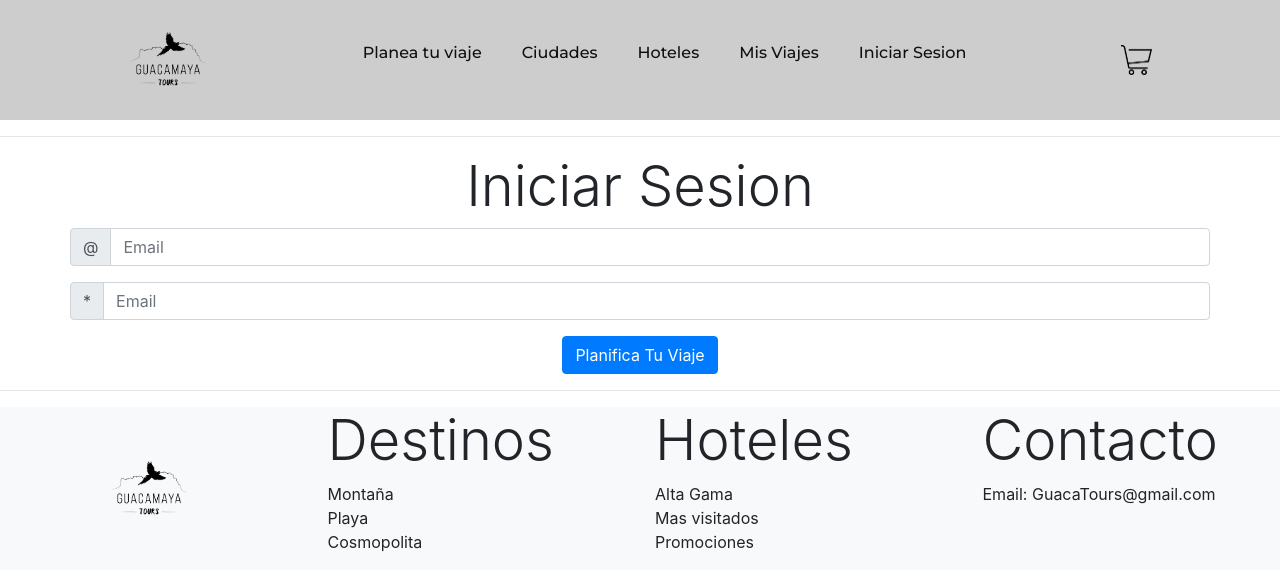
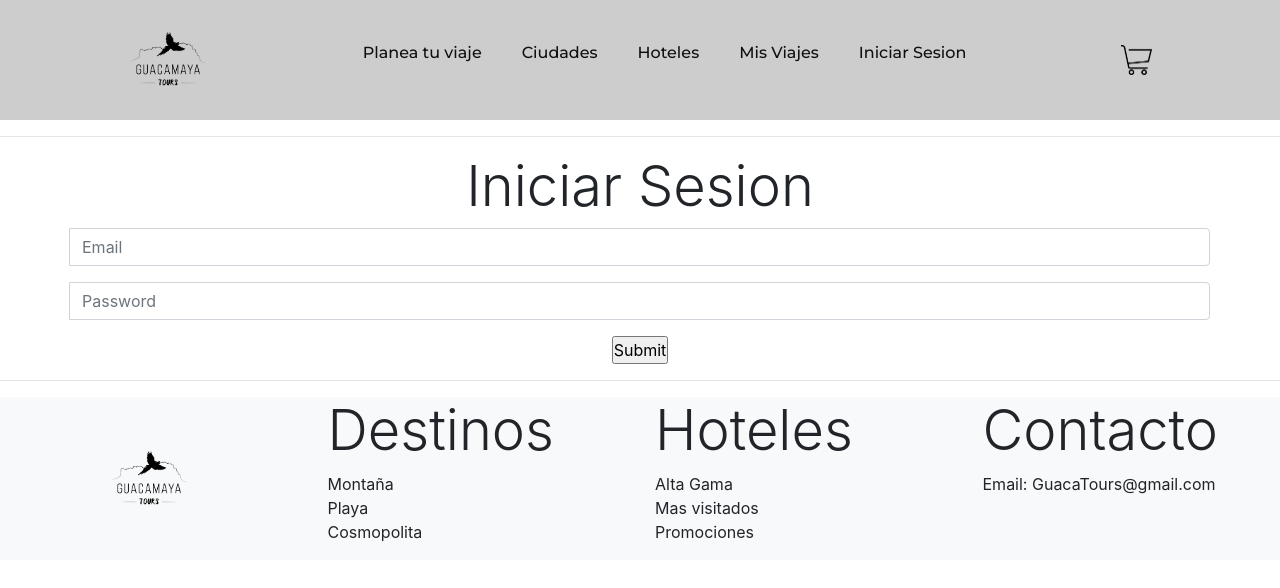
Before and after one commit to gianlucadibella/Guacamaya-Tours, an Angular app: page /login in a window 1280 px wide. Shown: the top 588 px of the page. Built offline with nearby package versions, Linux system fonts and the light colour scheme.

Commit message:
Iniciar Sesion completado, Componente Admin Creado

```diff
--- /dev/null
+++ b/src/app/admin/admin.component.html
@@ -0,0 +1 @@
+<h1 class="display-4">Admin</h1>
--- /dev/null
+++ b/src/app/admin/admin.component.ts
@@ -0,0 +1,15 @@
+import { Component, OnInit } from '@angular/core';
+
+@Component({
+  selector: 'app-admin',
+  templateUrl: './admin.component.html',
+  styleUrls: ['./admin.component.scss']
+})
+export class AdminComponent implements OnInit {
+
+  constructor() { }
+
+  ngOnInit() {
+  }
+
+}
--- a/src/app/app-routing.module.ts
+++ b/src/app/app-routing.module.ts
@@ -3,11 +3,13 @@ import { Routes, RouterModule } from '@angular/router';
 import { MyTripsComponent } from './my-trips/my-trips.component';
 import { HomeComponent} from './home/home.component';
 import { LoginComponent } from './login/login.component';
+import { AdminComponent } from './admin/admin.component';
 
 const routes: Routes = [
   {path: 'misviajes', component: MyTripsComponent},
   {path: '', component: HomeComponent},
-  {path: 'login', component: LoginComponent}
+  {path: 'login', component: LoginComponent},
+  {path: 'admin', component: AdminComponent}
 
 ];
 
--- a/src/app/app.module.ts
+++ b/src/app/app.module.ts
@@ -13,6 +13,7 @@ import { LoginComponent } from './login/login.component';
 import { ModalModule } from 'ngx-bootstrap/modal';
 import {RouterModule, Routes} from '@angular/router';
 import { from } from 'rxjs';
+import { AdminComponent } from './admin/admin.component';
 
 
 
@@ -25,6 +26,7 @@ import { from } from 'rxjs';
     FooterComponent,
     routingComponents,
     LoginComponent,
+    AdminComponent,
   ],
   imports: [
     BrowserModule,
--- a/src/app/login/login.component.html
+++ b/src/app/login/login.component.html
@@ -1,33 +1,44 @@
 <hr>
+<form (submit)="loginUser($event)">
 <div class="container text-center ">
+
     <div class="row">
         <div class="col">
             <h2 class="display-4">Iniciar Sesion</h2>
+            <div *ngIf="check">
+                    <h6 class="text-muted"> Clave Invalida </h6>
+            </div>
+        </div>
+
+        <div class="input-group mb-3">
+            <div class="input-group-prepend">
+              <!-- <span class="input-group-text" id="basic-addon1">@</span> -->
+            </div>
+            <input type="text" class="form-control" placeholder="Email" aria-label="Username" aria-describedby="basic-addon1" id="username">
         </div>
         <div class="input-group mb-3">
             <div class="input-group-prepend">
-              <span class="input-group-text" id="basic-addon1">@</span>
+              <!-- <span class="input-group-text" id="basic-addon1">  * </span> -->
             </div>
-            <input type="text" class="form-control" placeholder="Email" aria-label="Username" aria-describedby="basic-addon1" id="checkUser" value="">
-        </div>
-        <div class="input-group mb-3">
-            <div class="input-group-prepend">
-              <span class="input-group-text" id="basic-addon1">  * </span>
-            </div>
-            <input type="pasword" class="form-control" placeholder="Email" aria-label="Username" aria-describedby="basic-addon1" id="checkPasword" value="">
+            <input type="pasword" class="form-control" placeholder="Password" aria-label="Username" aria-describedby="basic-addon1" id="password">
         </div>
         <div class="col-sm text-center d-flex justify-content-center">
             <div class="d-flex align-items-center">
-                <button type="button" class="btn btn-primary" (click)=login() >
+                <input type="submit" value="Submit" class="button">
+
+                <!-- <button type="button" class="btn btn-primary">
                        Planifica Tu Viaje {{user}}
-                      </button>
-                      <!-- <ng-template #elseLogin>
-                          <h1>Clave invalida</h1>
-                      </ng-template>
-                      <ng-template #thenLogin>
-                        <a routerLink="/misviajes"></a>
-                      </ng-template> -->
+                      </button>  -->
+
             </div>
         </div>
+
     </div>
 </div>
+</form>
+
+ <!-- <form (submit)="loginUser($event)">
+    <input type="text" placeholder="Username" id="username">
+    <input type="password" placeholder="Password" id="password">
+    <input type="submit" value="Submit">
+ </form> -->
--- a/src/app/login/login.component.scss
+++ b/src/app/login/login.component.scss
@@ -0,0 +1,5 @@
+.button{
+    min-width: 25%;
+    min-height: 15%;
+
+}
--- a/src/app/login/login.component.ts
+++ b/src/app/login/login.component.ts
@@ -12,8 +12,7 @@ export class LoginComponent implements OnInit {
 
 
 check: boolean;
-user: 'admin';
-pasword; '123';
+
 
   constructor(private router: Router) {
 
@@ -24,14 +23,20 @@ pasword; '123';
   ngOnInit() {
   }
 
- login() {
+ loginUser(event) {
 
+  event.preventDefault();
+  const target = event.target;
+  const userCheck = target.querySelector('#username').value;
 
+  const paswordCheck = target.querySelector('#password').value;
+  console.log(userCheck, paswordCheck );
+  if ( userCheck === 'admin' && paswordCheck === '123') {
+    this.router.navigate(['admin']);
+  } else {
+    this.check = true;
+  }
 
-   const userCheck = document.getElementById('checkUser').nodeValue;
-   const paswordCheck = document.getElementById('password');
-console.log(userCheck);
-   this.router.navigate(['misviajes']);
 
 
 
```
Also changed, not shown: src/app/admin/admin.component.scss (added), 1 other file (tests, documents, lock files or other folders).
